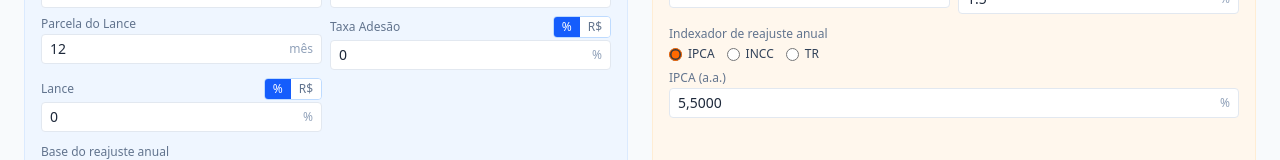
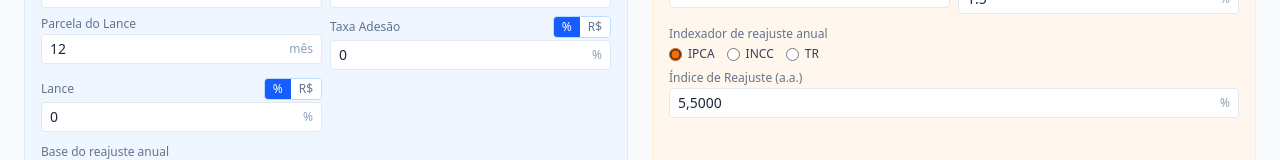
Before and after one commit to SetUp-Assessoria/cet-consorcio, a React (Vite) app: page / in a window 1280 px wide. Shown: the part 302-462 px from the top of the page. Built offline with nearby package versions, Linux system fonts and the light colour scheme.

Commit message:
fix: label índice de reajuste no painel de financiamento

```diff
--- a/src/components/InputPanel.tsx
+++ b/src/components/InputPanel.tsx
@@ -336,7 +336,7 @@ export function InputPanel({ consorcioParams, onConsorcioChange, financiamentoPa
           </div>
           <div className="mt-1">
             <Campo
-              field={{ key: 'indiceAnual', label: `${financiamentoParams.indexador} (a.a.)`, unit: '%', step: 0.001, min: 0, max: 0.5, isPercent: true }}
+              field={{ key: 'indiceAnual', label: 'Índice de Reajuste (a.a.)', unit: '%', step: 0.001, min: 0, max: 0.5, isPercent: true }}
               value={financiamentoParams.indiceAnual}
               onChange={(v) => onFinanciamentoChange({ ...financiamentoParams, indiceAnual: v })}
             />
```
